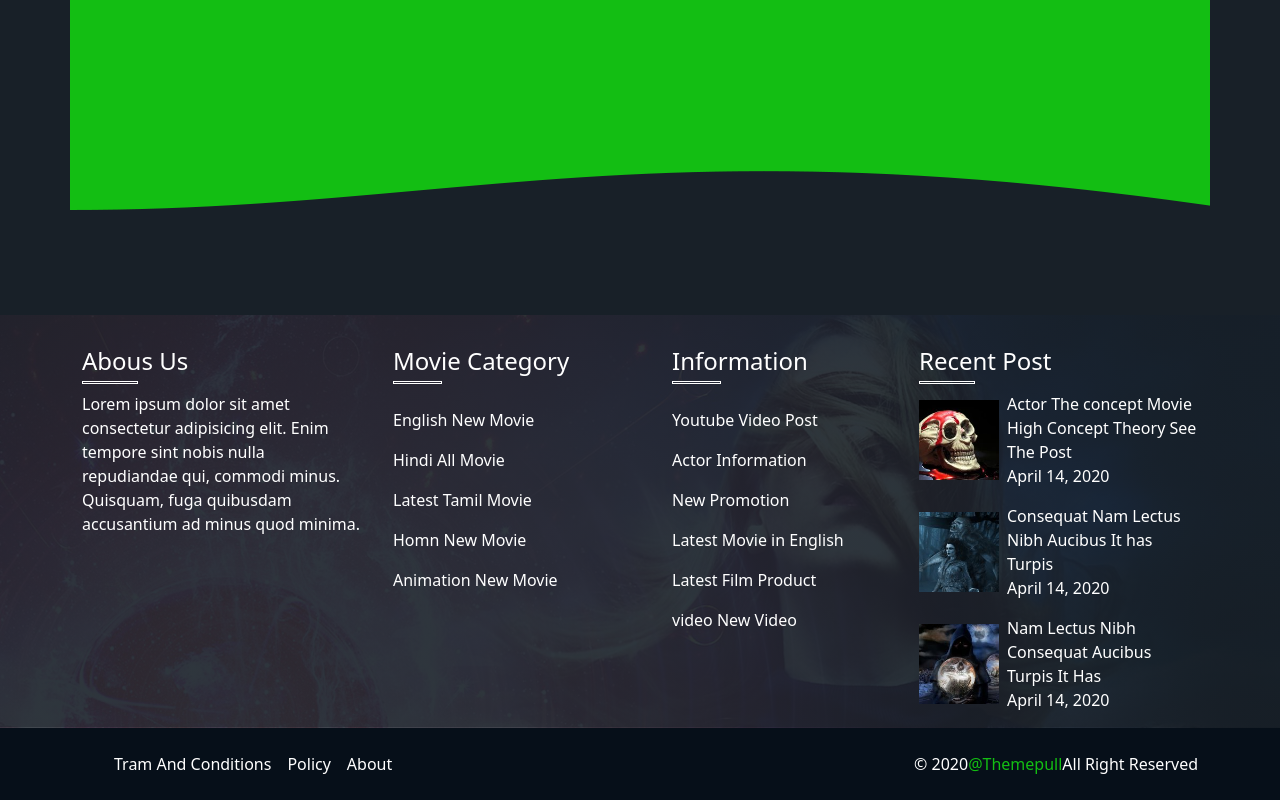
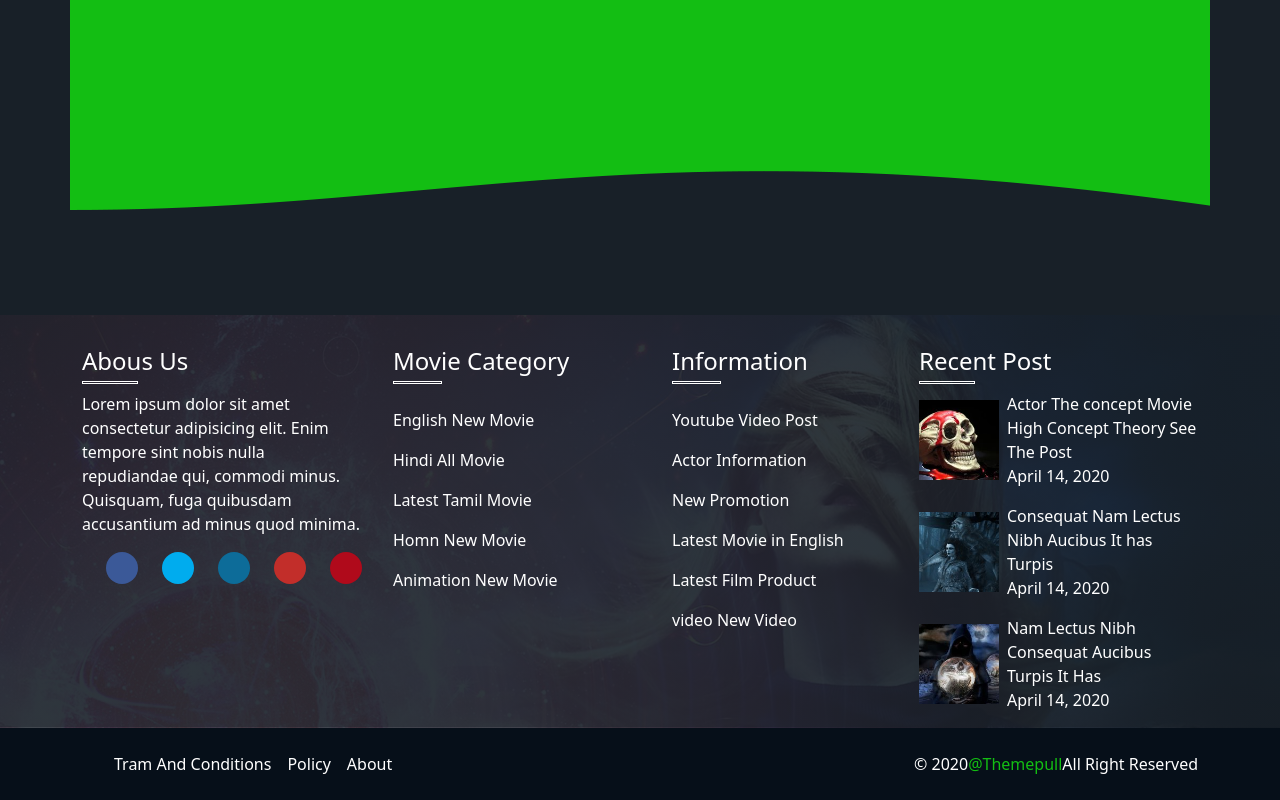
Before and after one commit to marikadiblasio/proj-html-vuejs, a Vue app: page / in a window 1280 px wide. Shown: the part 1617-2417 px from the top of the page. Built offline with nearby package versions, Linux system fonts and the light colour scheme; a web font is replaced by a local one.

Commit message:
add brands to topfooter in footercomponent

```diff
--- a/src/App.vue
+++ b/src/App.vue
@@ -1,7 +1,7 @@
 <template>
   <HeaderComponent :brands="brands" :navLinks="navLinks"/>
   <MainComponent />
-  <FooterComponent  :bottomLinks="bottomLinks" :movieCategories="movieCategories" :informations="informations"/>
+  <FooterComponent  :brands="brands" :bottomLinks="bottomLinks" :movieCategories="movieCategories" :informations="informations"/>
 </template>
 
 <script>
@@ -20,7 +20,7 @@
       return{
         store,
         brands: [
-          'fa-facebook-f', 'fa-twitter', 'fa-linkedin-in', 'fa-square-instagram', 'fa-google-plus-g'
+          'fa-facebook-f', 'fa-twitter', 'fa-linkedin-in', 'fa-square-instagram'
         ],
         navLinks:[
             {
--- a/src/assets/partials/_variables.scss
+++ b/src/assets/partials/_variables.scss
@@ -4,6 +4,13 @@ $my-contrast: #13bE13;
 $my-tertiary: #FFFFFF;
 $my-border: #223241;
 
+//Brands color
+$fb: #3b5998;
+$twit: #00acee;
+$in: #0d6c99;
+$insta: #691822;
+$g-plus: #da4a39;
+$pint: #b00a1b;
 //Mixin
 @mixin small-square{
     width: 2rem;
--- a/src/assets/style/general.scss
+++ b/src/assets/style/general.scss
@@ -19,6 +19,9 @@ a {
     text-decoration: none;
     // cursor: pointer;
 }
+a:hover {
+    color: $my-contrast;
+}
 .pointer{
     cursor: pointer;
 }
@@ -26,19 +29,3 @@ a {
 .my-contrast{
     color: $my-contrast;
 }
-//Brands color
-.fa-facebook-f{
-    color: #3b5998;
-}
-.fa-twitter{
-    color: #00acee;
-}
-.fa-linkedin-in{
-    color: #0d6c99;
-}
-.fa-square-instagram{
-    color: #691822;
-}
-.fa-google-plus-g{
-    color: #da4a39;
-}
--- a/src/components/FooterComponent.vue
+++ b/src/components/FooterComponent.vue
@@ -5,6 +5,9 @@
                 <div class="w-25">
                     <h6>Abous Us</h6>
                     <p>Lorem ipsum dolor sit amet consectetur adipisicing elit. Enim tempore sint nobis nulla repudiandae qui, commodi minus. Quisquam, fuga quibusdam accusantium ad minus quod minima.</p>
+                    <ul class="d-flex p-0">
+                        <li v-for="brand in newBrands"><a href="#"><i :class="brand" class="fa-brands prova"></i></a></li>
+                    </ul>
                 </div>
                 <div  class="w-25">
                     <ul>
@@ -45,14 +48,20 @@
     import { store } from '../data/store';
     export default {
         name:'FooterComponent',
-        props: ['bottomLinks', 'movieCategories', 'informations'],
+        props: ['brands', 'bottomLinks', 'movieCategories', 'informations'],
         data(){
             return{
                 store
             }
         },
         computed: {
-         subPosts(){ return this.store.posts.slice(0,3)}
+            subPosts(){
+                return this.store.posts.slice(0,3);
+            },
+            newBrands(){
+                const plus = ['fa-pinterest-p'];
+                return this.brands.concat(plus);
+            }
         }
     }
 </script>
@@ -65,6 +74,28 @@
         background-size: cover;
         li{
             padding-bottom: 1rem;
+        }
+        .prova{
+            @include small-square;
+            text-align: center;
+            line-height: 2rem;
+            border-radius: 50%;
+            margin-left: 1.5rem;
+        }
+        .fa-facebook-f{
+            background-color: $fb;
+        }
+        .fa-twitter{
+            background-color: $twit;
+        }
+        .fa-linkedin-in{
+            background-color: $in;
+        }
+        .fa-square-instagram{
+            background-color: #c22e2a;
+        }
+        .fa-pinterest-p{
+            background-color: $pint;
         }
         h6 {
             padding-top: 2rem;
--- a/src/components/HeaderComponent.vue
+++ b/src/components/HeaderComponent.vue
@@ -6,7 +6,7 @@
                 <span>Superhit Top Movie </span>
                 <span class="my-contrast">**King Star**</span>
                 <ul class="d-flex align-items-end ps-3 m-0">
-                    <li v-for="brand in brands"><a href="#"><i :class="brand" class="fa-brands"></i></a></li>
+                    <li v-for="brand in newBrands"><a href="#"><i :class="brand" class="fa-brands"></i></a></li>
                 </ul>
             </div>
             <div>
@@ -53,7 +53,13 @@
 <script>
     export default {
         name: 'HeaderComponent',
-        props: ['brands', 'navLinks']
+        props: ['brands', 'navLinks'],
+        computed: {
+            newBrands(){
+                const plus = ['fa-google-plus-g'];
+                return this.brands.concat(plus);
+            }
+        }
     }
 </script>
 
@@ -67,6 +73,21 @@
         background-color: $my-border;
         border: 1px solid $my-border;
     }
+    .fa-facebook-f{
+        color: $fb;
+    }
+    .fa-twitter{
+        color: $twit;
+    }
+    .fa-linkedin-in{
+        color: $in;
+    }
+    .fa-square-instagram{
+        color: $insta;
+    }
+    .fa-google-plus-g{
+        color: $g-plus;
+}
     .btn{
             color: $my-tertiary;
             background-color: $my-contrast;
```
